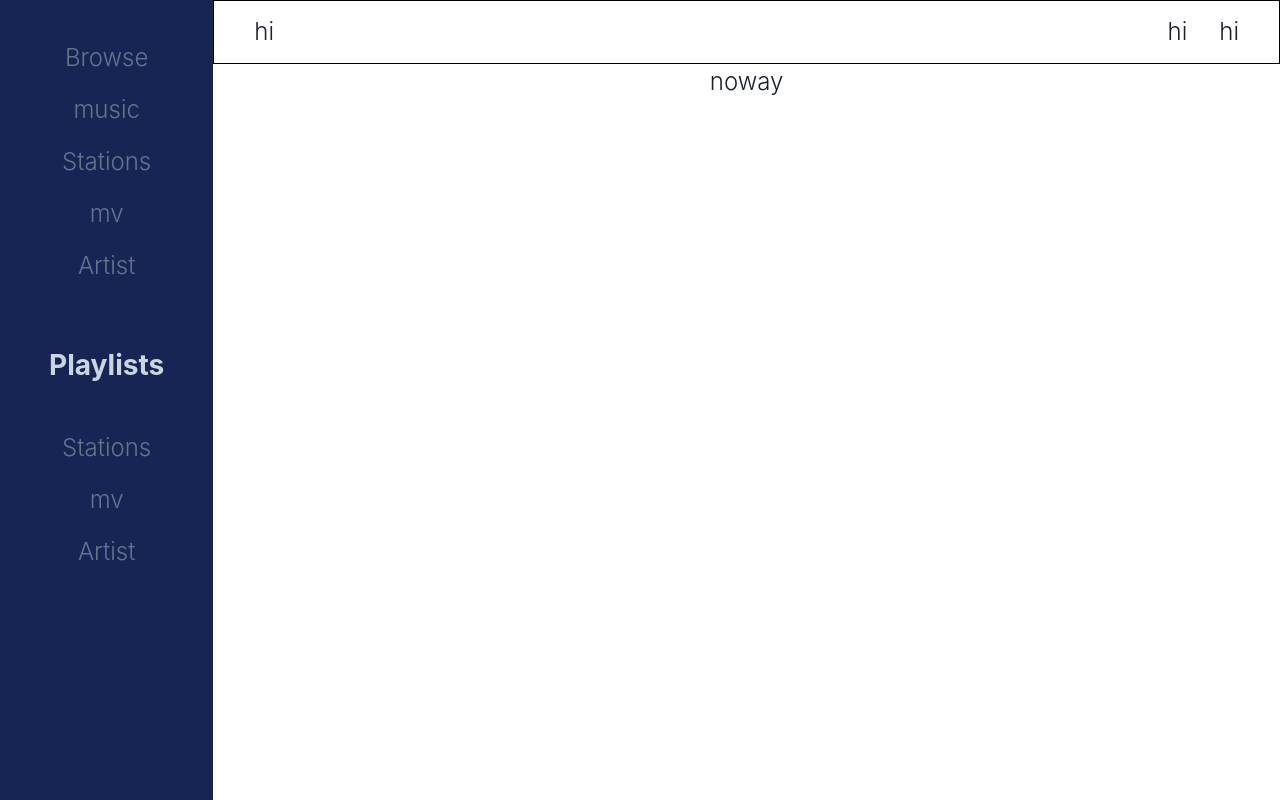
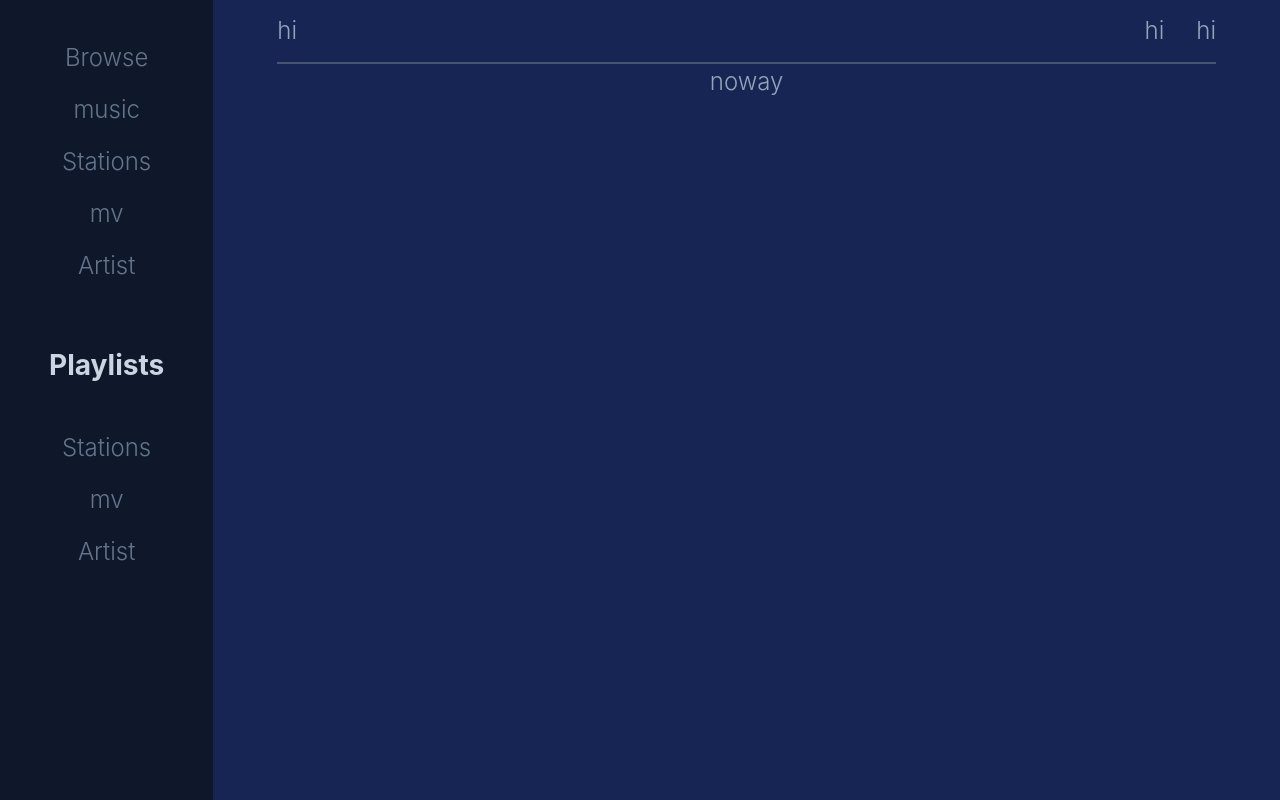
Before and after one commit to kbulau/rhythmic_retreat, a React (Vite) app: page /home in a window 1280 px wide. Built offline with nearby package versions, Linux system fonts and the light colour scheme.

Commit message:
style home page

```diff
--- a/src/Home.jsx
+++ b/src/Home.jsx
@@ -2,7 +2,7 @@ export default function Home() {
   return (
     <>
       <div className="grid grid-cols-12">
-        <div className="m-0 p-0 col-span-2 bg-blue-950 h-screen flex flex-col gap-4 pt-10 min-w-[150px]">
+        <div className="m-0 p-0 col-span-2 bg-slate-900 h-screen flex flex-col gap-4 pt-10 min-w-[150px]">
           <div className="text-slate-500 text-s">Browse</div>
           <div className="text-slate-500">music</div>
           <div className="text-slate-500">Stations</div>
@@ -13,15 +13,15 @@ export default function Home() {
           <div className="text-slate-500"> mv</div>
           <div className="text-slate-500 pb-4">Artist</div>
         </div>
-        <div className="col-span-10">
-          <header className="flex space-between flex-wrap px-10 h-16 content-center">
-            <div className="flex">hi</div>
-            <div className="flex gap-8">
+        <div className="col-span-10 bg-blue-950">
+          <header className="flex justify-between h-16 items-center border-slate-600 mx-16">
+            <div className="flex text-slate-400">hi</div>
+            <div className="flex gap-8 text-slate-400">
               <div>hi</div>
               <div>hi</div>
             </div>
           </header>
-          <div>noway</div>
+          <div className="text-slate-400">noway</div>
         </div>
       </div>
     </>
--- a/src/index.css
+++ b/src/index.css
@@ -45,8 +45,5 @@ body {
 }
 
 header {
-  display: flex;
-  justify-content: space-between;
-  width: 100%;
-  border: black solid 1px;
+  border-bottom: solid 2px;
 }
```
